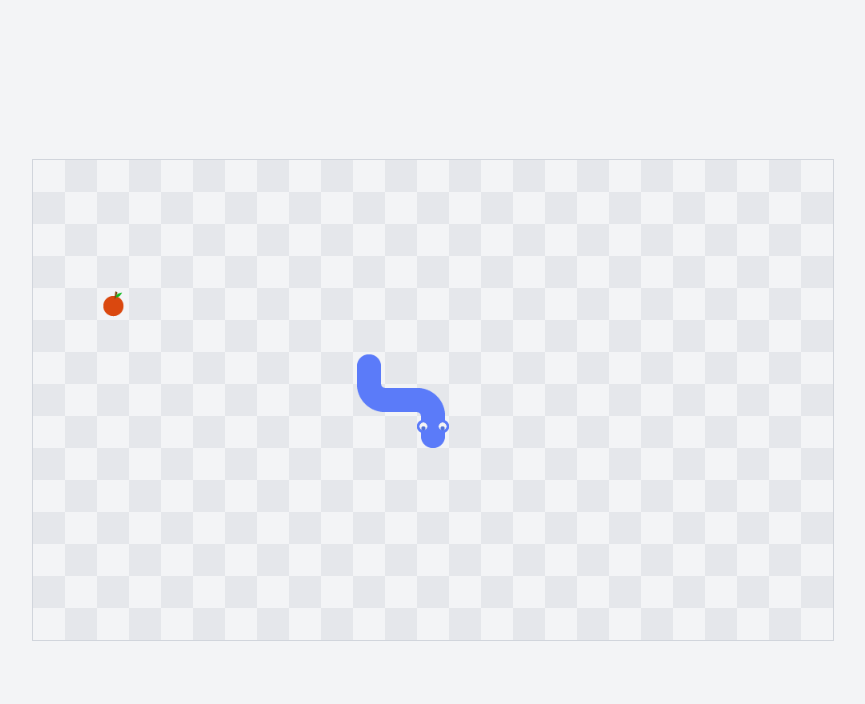
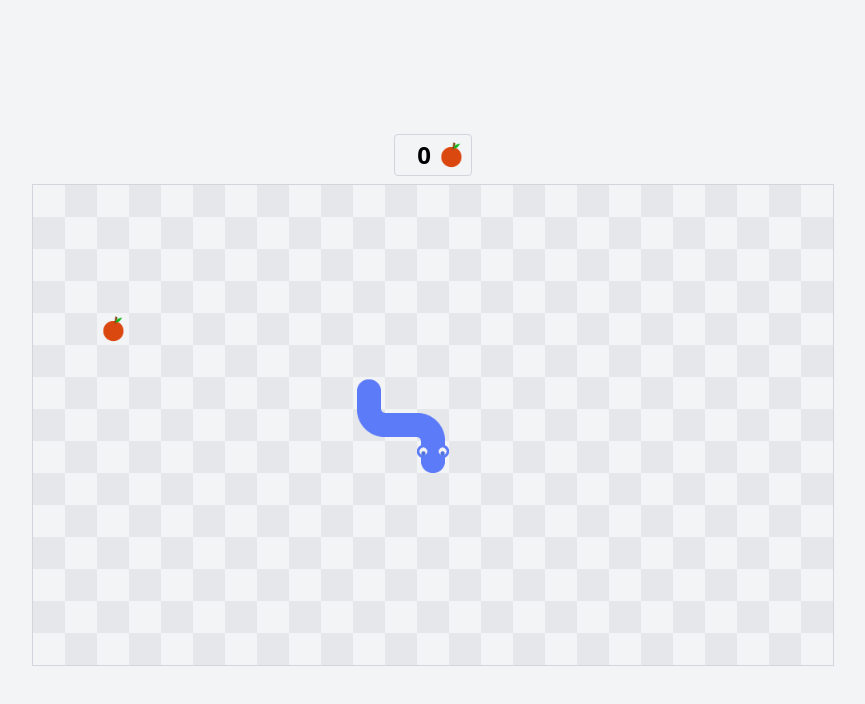
Before and after one commit to ibqn/vite-snake, a React (Vite) app: page / in a window 1280 px wide. Shown: the top 704 px of the page, without its empty margins (207-1072 px from the left). Built offline with nearby package versions, Linux system fonts and the light colour scheme.

Commit message:
Add Score component and integrate it into SnakeGame for score display

```diff
--- /dev/null
+++ b/src/components/score.tsx
@@ -0,0 +1,14 @@
+import { SnakeMachineContext } from '@/components/provider'
+
+export const Score = () => {
+  const score = SnakeMachineContext.useSelector(({ context }) => context.score)
+
+  return (
+    <div className="flex flex-row items-center justify-center gap-1 rounded border border-gray-300 bg-gray-100 p-1">
+      <div className="text-shadow min-w-8 text-right text-2xl font-bold">
+        {score}
+      </div>
+      <div className="size-8 bg-[url(/apple.png)] bg-cover bg-no-repeat"></div>
+    </div>
+  )
+}
--- a/src/components/snake-game.tsx
+++ b/src/components/snake-game.tsx
@@ -2,6 +2,7 @@ import { Board } from '@/components/board'
 import { useEffect } from 'react'
 import { SnakeMachineContext } from '@/components/provider'
 import type { Dir } from '@/machine'
+import { Score } from '@/components/score'
 
 export const SnakeGame = () => {
   const { send } = SnakeMachineContext.useActorRef()
@@ -23,7 +24,8 @@ export const SnakeGame = () => {
   }, [send])
 
   return (
-    <div className="flex h-screen w-screen items-center justify-center bg-gray-100">
+    <div className="flex h-screen w-screen flex-col items-center justify-center gap-2 bg-gray-100">
+      <Score />
       <Board />
     </div>
   )
```
